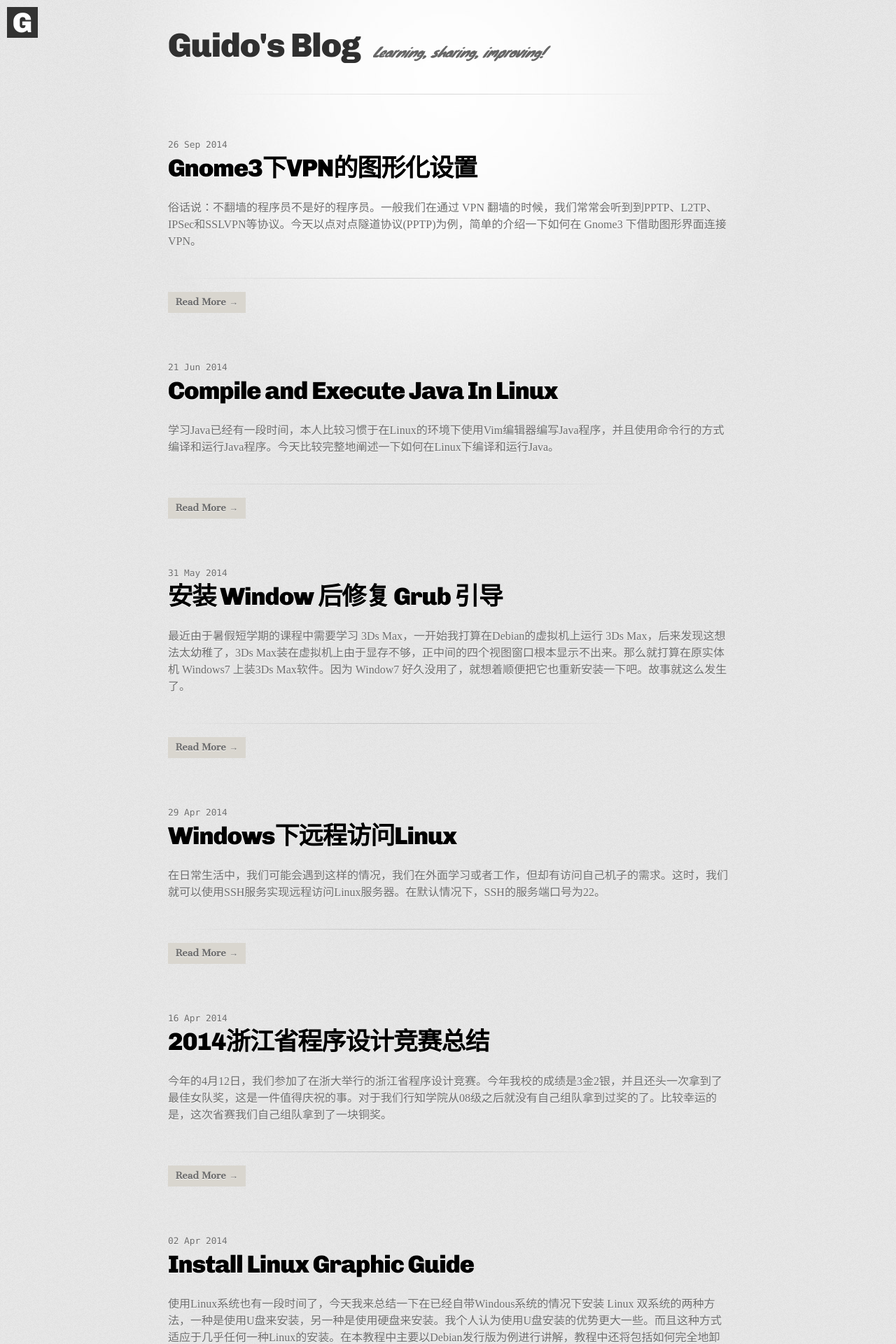
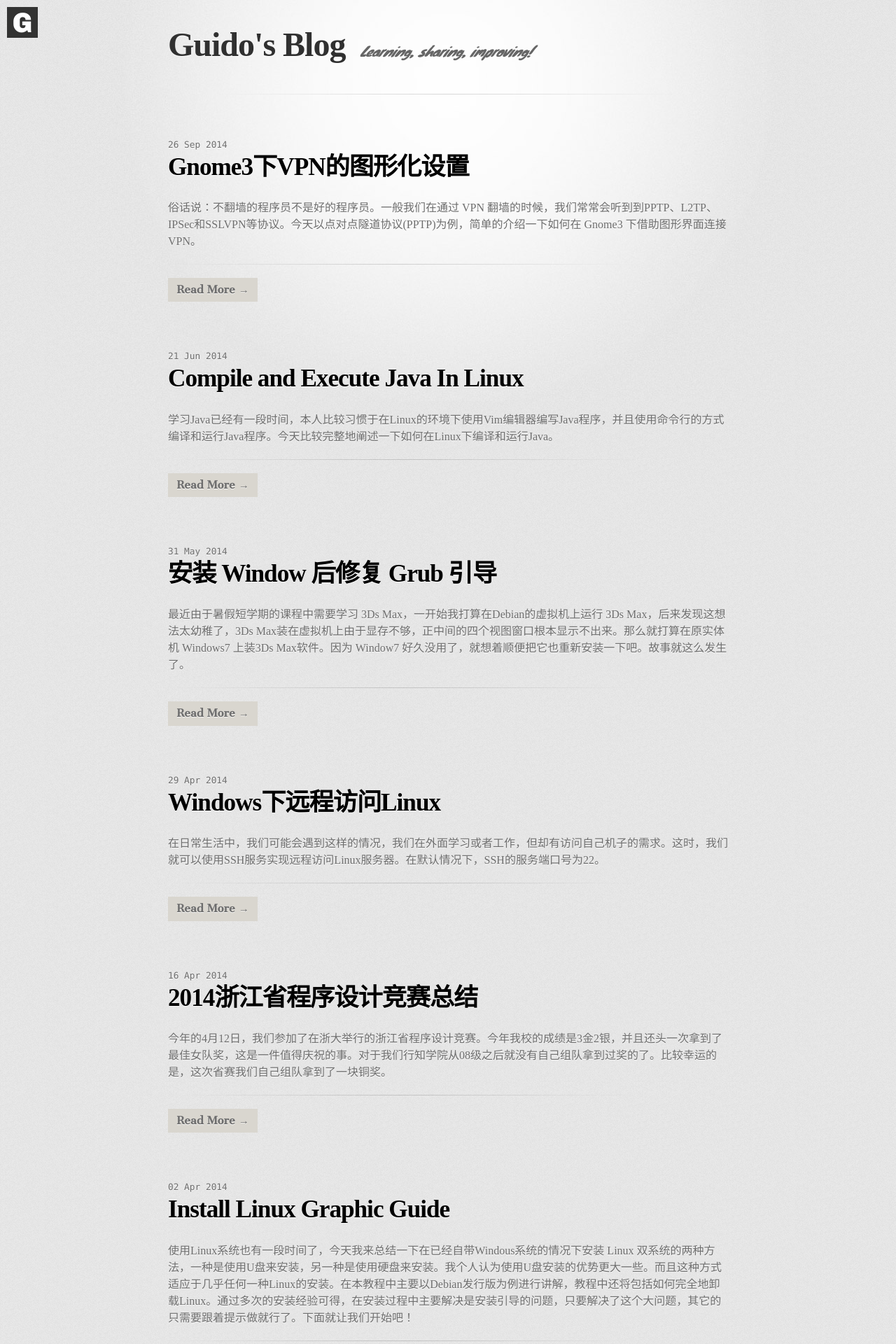
Before and after one commit to GuidoPaul/GuidoPaul.github.io, a Jekyll site: the page built from index.html, in a window 1280 px wide. Shown: the top 1920 px of the page at 70% size. Built offline with Jekyll 4.4.1, drawn with Linux system fonts in a browser that asks for light colours.

Commit message:
fix title error.

```diff
--- a/stylesheets/layout.css
+++ b/stylesheets/layout.css
@@ -70,7 +70,7 @@
 
 header h1 {
 	color: #303030;
-	font-family: 'Chivo','Helvetica Neue',Helvetica,Arial,serif;
+	/* font-family: 'Chivo','Helvetica Neue',Helvetica,Arial,serif; */
 	font-size: 48px;
 	font-weight: 900;
 	letter-spacing: -1px;
@@ -135,8 +135,8 @@
 footer {
 	background: url("../images/hr.png") no-repeat scroll 0 0 rgba(0, 0, 0, 0);
 	color: #AAAAAA;
-	font-size: 13px;
-	margin-top: 40px;
+	font-size: 15px;
+	margin-top: 20px;
 	padding-bottom: 30px;
 	padding-top: 20px;
 }
```
Also changed, not shown: _posts/2014-02-26-DisQus-comment-system.md (+2 -0 lines), _posts/2014-04-02-Install-Linux-Graphic-Guide.md (+7 -0 lines), _posts/2014-04-29-Windows-Remote-Control-Linux.md (+2 -0 lines), _posts/2014-05-31-Grub.md (+1 -0 lines), _posts/2014-06-21-Compile-and-Execute-Java-In-Linux.md (+4 -0 lines).
